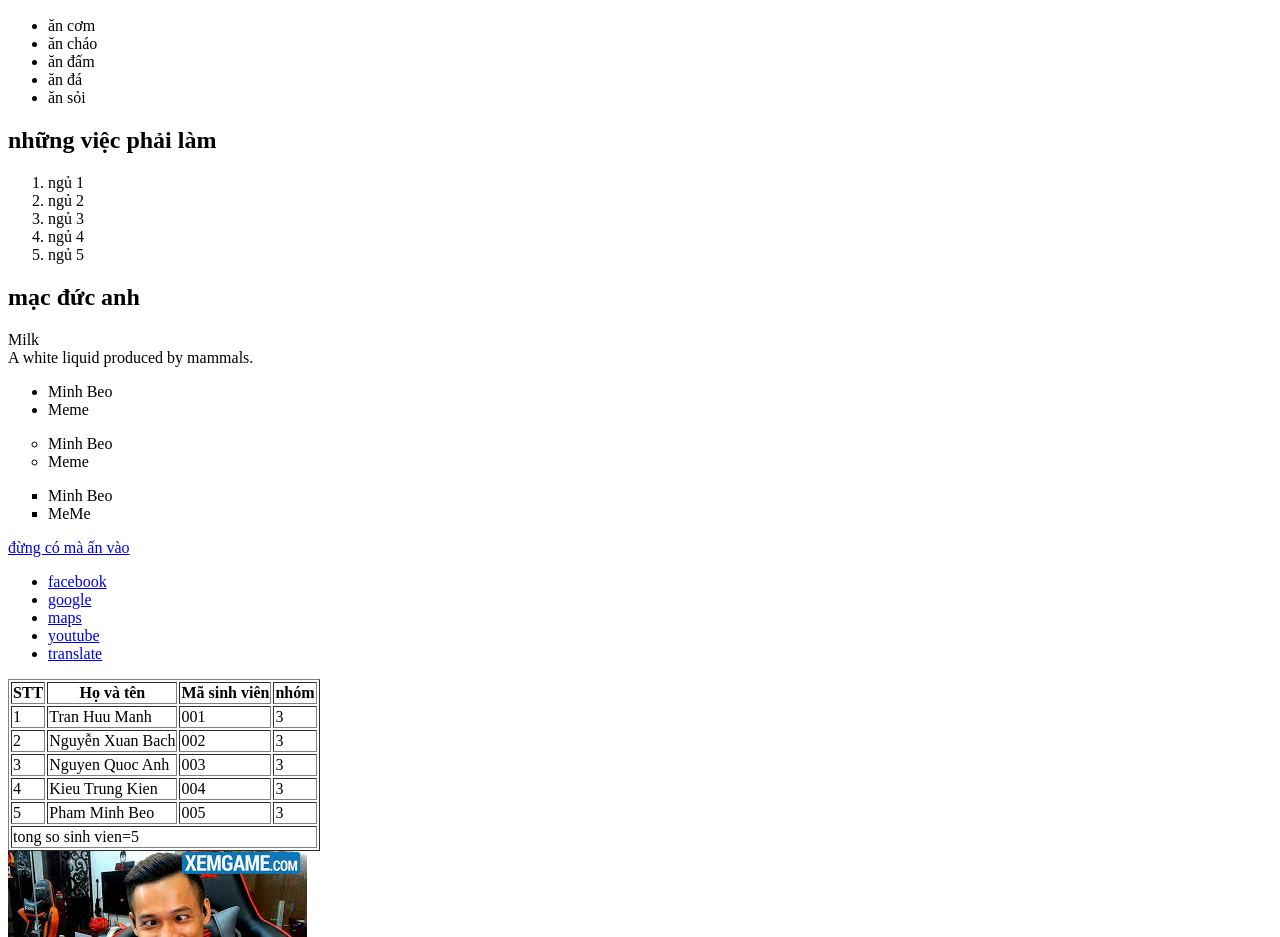
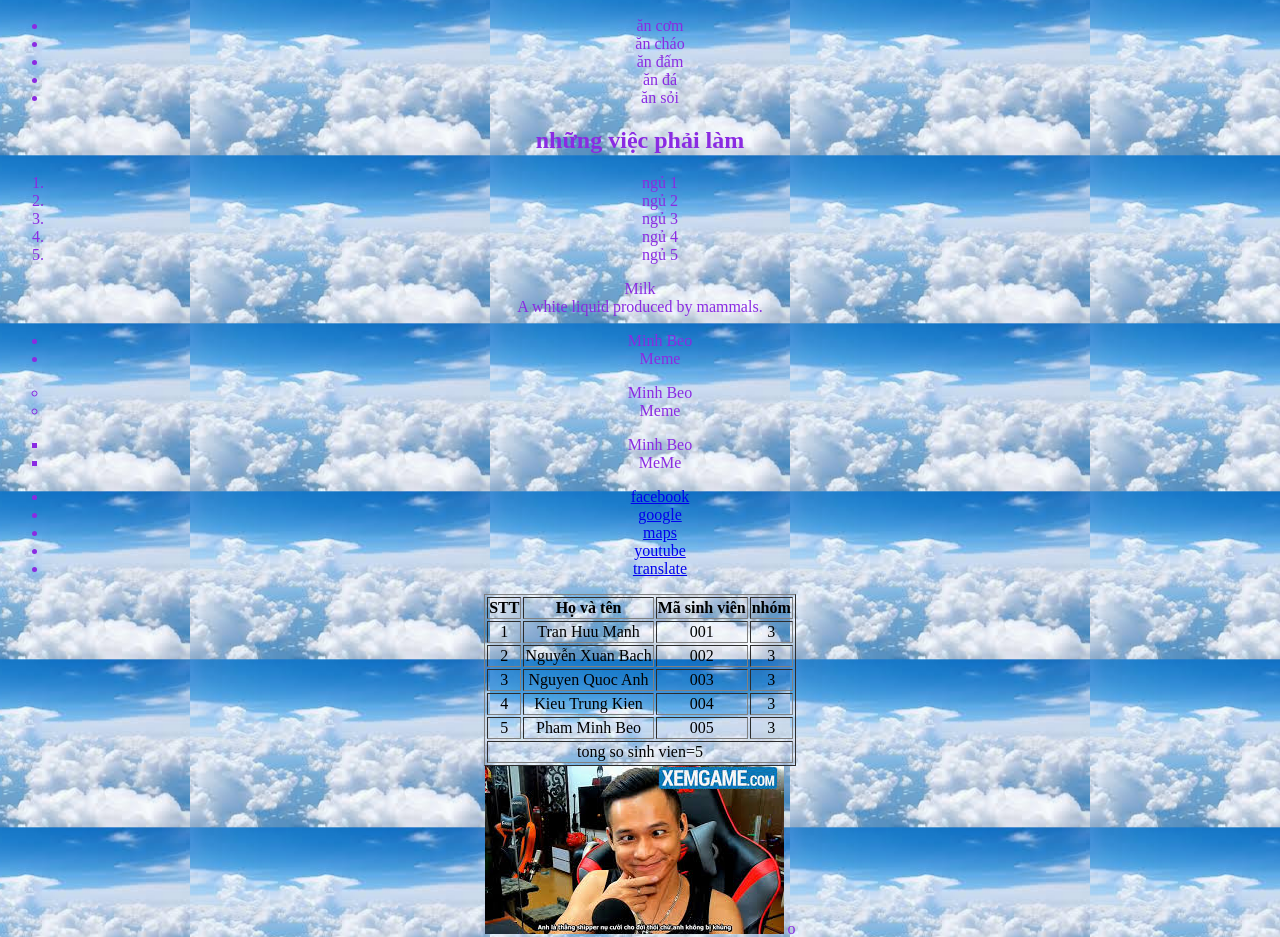
Before and after one commit to TranManh249/php_learning, a plain HTML site: page index.html in a window 1280 px wide. Shown: the part 447-1384 px from the top of the page. Drawn offline with Linux system fonts and the light colour scheme; a script that the page names is missing.

Commit message:
Ngay 19/11/2025

```diff
--- a/index.html
+++ b/index.html
@@ -5,7 +5,7 @@
     <meta http-equiv='X-UA-Compatible' content='IE=edge'>
     <title>Bài thơ</title>
     <meta name='viewport' content='width=device-width, initial-scale=1'>
-    <link rel='stylesheet' type='text/css' media='screen' href='main.css'>
+    <link rel='stylesheet'  href='style.css'>
     <script src='main.js'></script>
 </head>
 <body>
@@ -46,8 +46,6 @@
     <li>ngủ 4</li>
     <li>ngủ 5</li>
 </ol>
-
-<h2>mạc đức anh</h2>
 <dl>
   <dt>Milk</dt>
   <di>A white liquid produced by mammals.</di>
@@ -65,14 +63,12 @@
     <li>Minh Beo</li>
     <li>MeMe</li>
 </ul>
-
-<a href="https://www.google.com/?hl=vi">đừng có mà ấn vào</a>
 <ul>
-    <li><a href="https://vi-vn.facebook.com/">facebook</a></li>
-    <li><a href="https://www.google.com/?hl=vi">google</a></li>
-    <li><a href="https://maps.google.com/">maps</a></li>
-    <li><a href="https://www.youtube.com/">youtube</a></li>
-    <li><a href="https://translate.google.com/">translate</a></li>
+    <li><a href="https://vi-vn.facebook.com/" target="_blank">facebook</a></li>
+    <li><a href="https://www.google.com/?hl=vi" target="_blank">google</a></li>
+    <li><a href="https://maps.google.com/" target="_blank">maps</a></li>
+    <li><a href="https://www.youtube.com/" target="_blank">youtube</a></li>
+    <li><a href="https://translate.google.com/" target="_blank">translate</a></li>
 </ul>
 
 <table border="1">
@@ -184,6 +180,8 @@
       <input type="submit" value="Đăng nhập">
     </fieldset>
   </form>
-
+        </body>
+    </thead>
+  </table>
 </body>
 </html>>
--- /dev/null
+++ b/style.css
@@ -0,0 +1,10 @@
+body {
+  text-align: center;
+  background-image: url("may.png");
+  background-position: center;
+  color: blueviolet;
+}
+table {
+  margin: auto;
+  color: black;
+}
```
Also changed, not shown: may.png (added).
